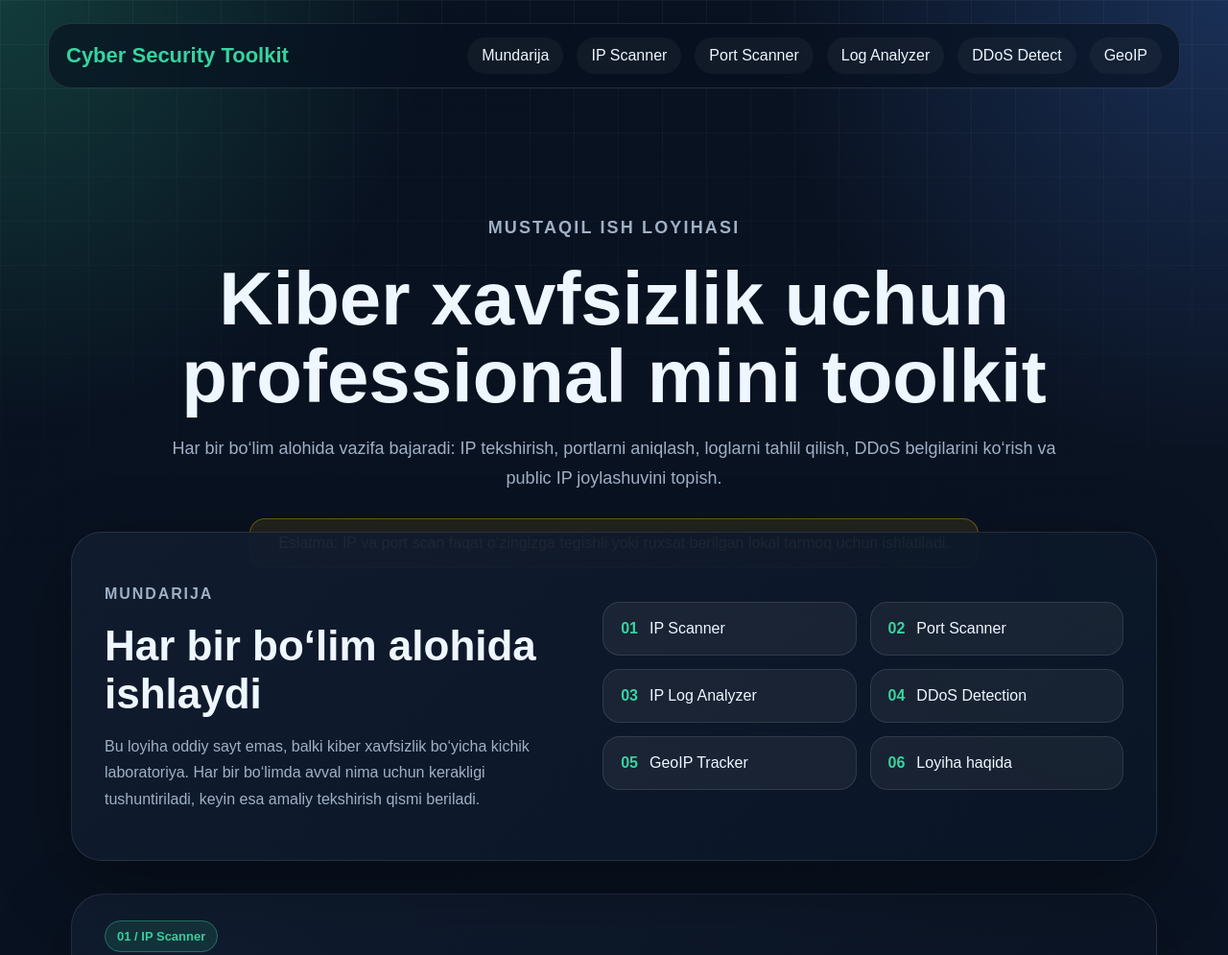
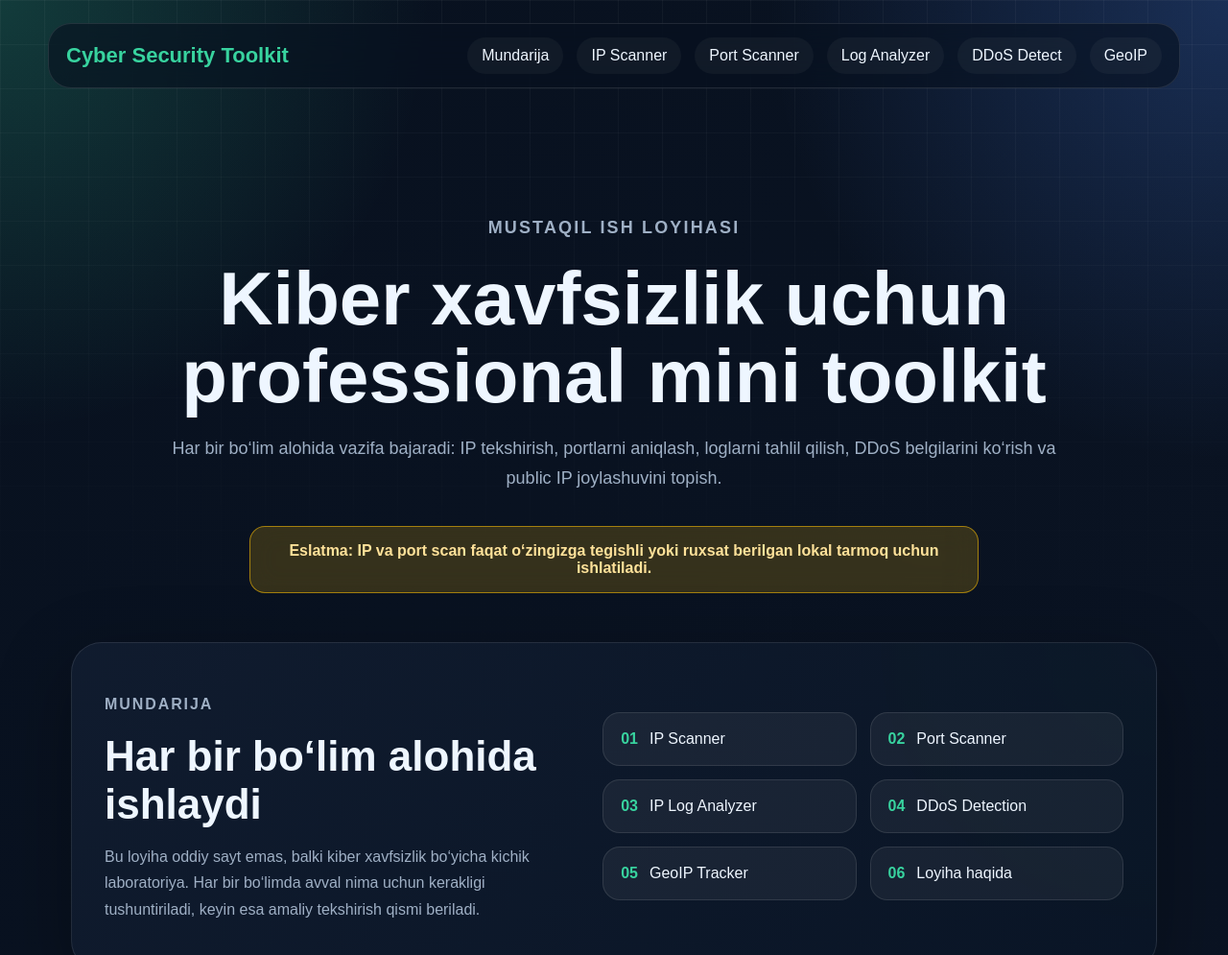
Before and after one commit to charos-dev/Cyber-secutity, a website: page public/index.html in a window 1280 px wide. Shown: the top 995 px of the page at 96% size. Drawn offline with Linux system fonts and the light colour scheme.

Commit message:
Fix hero notice spacing

```diff
--- a/public/style.css
+++ b/public/style.css
@@ -30,7 +30,7 @@ body {
 }
 
 .hero {
-  min-height: 620px;
+  min-height: 700px;
   padding: 24px;
   position: relative;
 }
@@ -121,13 +121,17 @@ h2 {
 }
 
 .notice {
-  background: rgba(255, 193, 7, 0.1);
-  border: 1px solid rgba(255, 193, 7, 0.35);
+  backdrop-filter: blur(14px);
+  background: rgba(255, 193, 7, 0.18);
+  border: 1px solid rgba(255, 193, 7, 0.55);
   border-radius: 16px;
   color: #ffe29a;
-  margin: 26px auto 0;
+  font-weight: 700;
+  margin: 34px auto 0;
   max-width: 760px;
   padding: 16px;
+  position: relative;
+  z-index: 3;
 }
 
 .container {
@@ -147,7 +151,7 @@ h2 {
   display: grid;
   gap: 28px;
   grid-template-columns: 0.95fr 1.05fr;
-  margin: -90px 0 34px;
+  margin: -55px 0 34px;
   padding: 34px;
   position: relative;
   z-index: 2;
```
